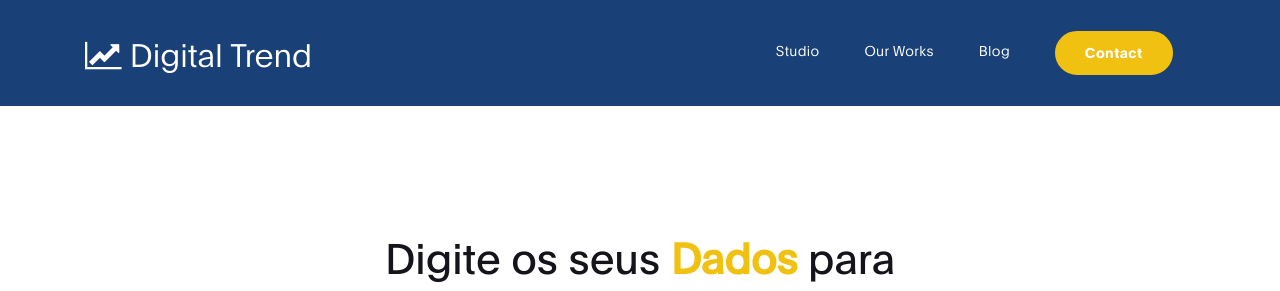
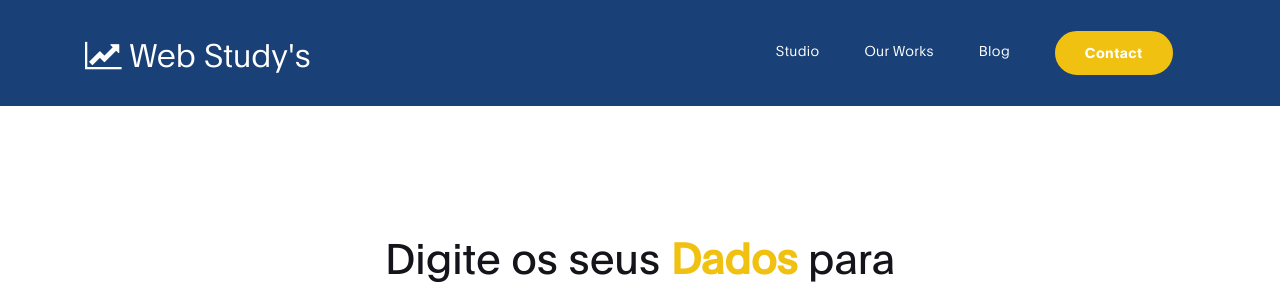
Before and after one commit to DouglasNeres/Web-Study-s, a PHP site: page /contact.php in a window 1280 px wide. Shown: the top 291 px of the page. Run offline with PHP 8.4, Linux system fonts and the light colour scheme; data that the repository does not hold is empty.

```diff
--- a/contact.php
+++ b/contact.php
@@ -41,7 +41,7 @@ https://templatemo.com/tm-538-digital-trend
         <div class="container">
           <a class="navbar-brand" href="index.html">
               <i class="fa fa-line-chart"></i>
-              Digital Trend
+              Web Study's
             </a>
 
             <button class="navbar-toggler" type="button" data-toggle="collapse" data-target="#navbarNav" aria-controls="navbarNav" aria-expanded="false"
--- a/index.html
+++ b/index.php
@@ -75,7 +75,7 @@ https://templatemo.com/tm-538-digital-trend
                               <h1 class="text-white" data-aos="fade-up">Web Study's com a melhor e única experiência
                                    para você</h1>
 
-                              <a href="contact.html" class="custom-btn btn-bg btn mt-3" data-aos="fade-up"
+                              <a href="contact.php" class="custom-btn btn-bg btn mt-3" data-aos="fade-up"
                                    data-aos-delay="100">Preencher cadastro</a>
 
                               <strong class="d-block py-3 pl-5 text-white" data-aos="fade-up" data-aos-delay="200"><i
```
